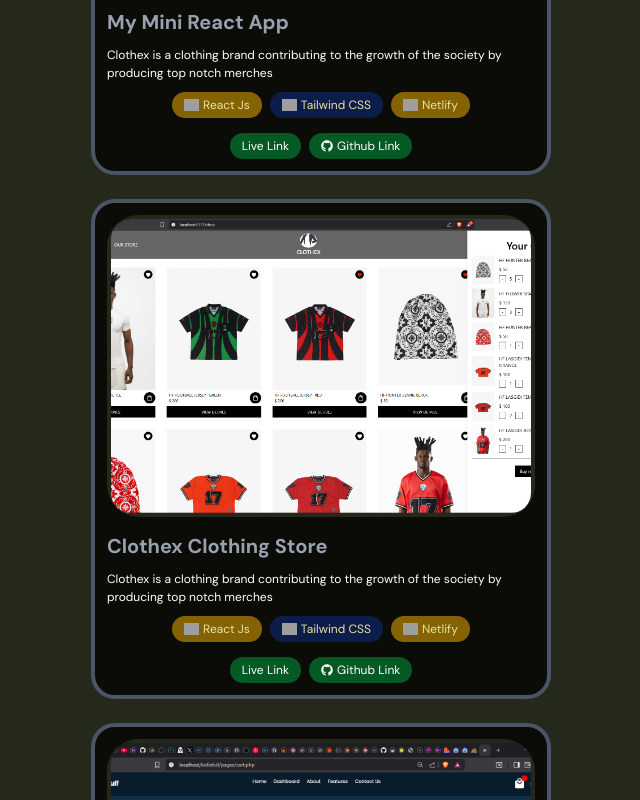
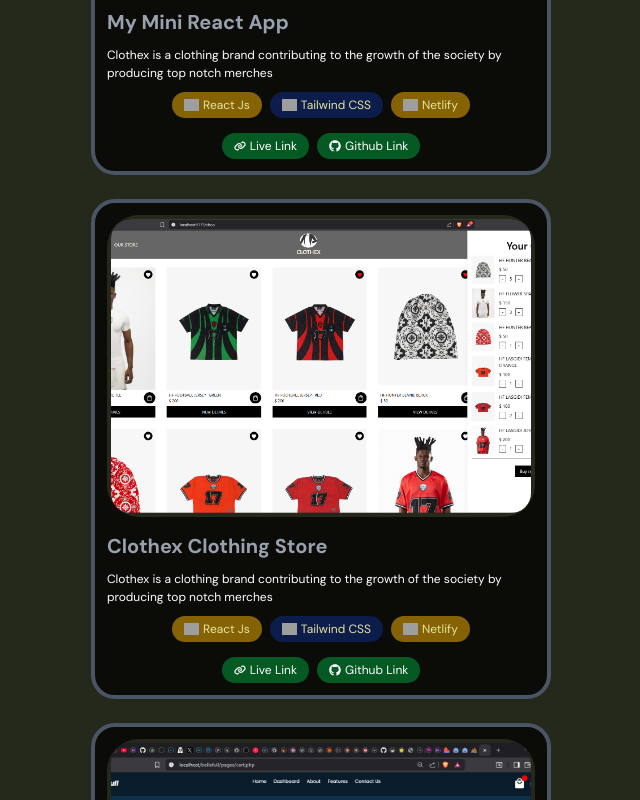
Before and after one commit to FrankTopzy/My-Portfolio, a React (Vite) app in the folder frontend/: page / in a window 1280 px wide. Shown: the part 4200-5000 px from the top of the page, without its empty margins (109-749 px from the left). Built offline with nearby package versions, Linux system fonts and the light colour scheme; grey boxes are pictures that could not be loaded.

Commit message:
Imported the link icon.

```diff
--- a/frontend/src/components/ProjectCard.tsx
+++ b/frontend/src/components/ProjectCard.tsx
@@ -1,5 +1,5 @@
 import React from 'react'
-import { FaGithub } from 'react-icons/fa6';
+import { FaGithub, FaLink } from 'react-icons/fa6';
 import Tilt from 'react-parallax-tilt'
 //import image from '../assets/projects/cart.png'
 import type { TechStack } from '../data/types';
@@ -32,7 +32,7 @@
           </div>
 
           <div className='flex gap-2 mt-[15px] item-center justify-center'>
-            <Link to={projectLink} target='blank' className='transition-all py-1 hover:text-gray-300 px-3 bg-green-600/50 rounded-2xl cursor-pointer'>Live Link</Link>
+            <Link to={projectLink} target='blank' className='flex items-center gap-1 transition-all py-1 hover:text-gray-300 px-3 bg-green-600/50 rounded-2xl cursor-pointer'><FaLink/> Live Link</Link>
             <Link to={githubLink} target='blank' className='bg-green-600/50 hover:text-gray-300 transition-all cursor-pointer py-1 px-3 rounded-2xl flex items-center gap-1'><FaGithub/> Github Link</Link>
           </div>
         </div>
```
